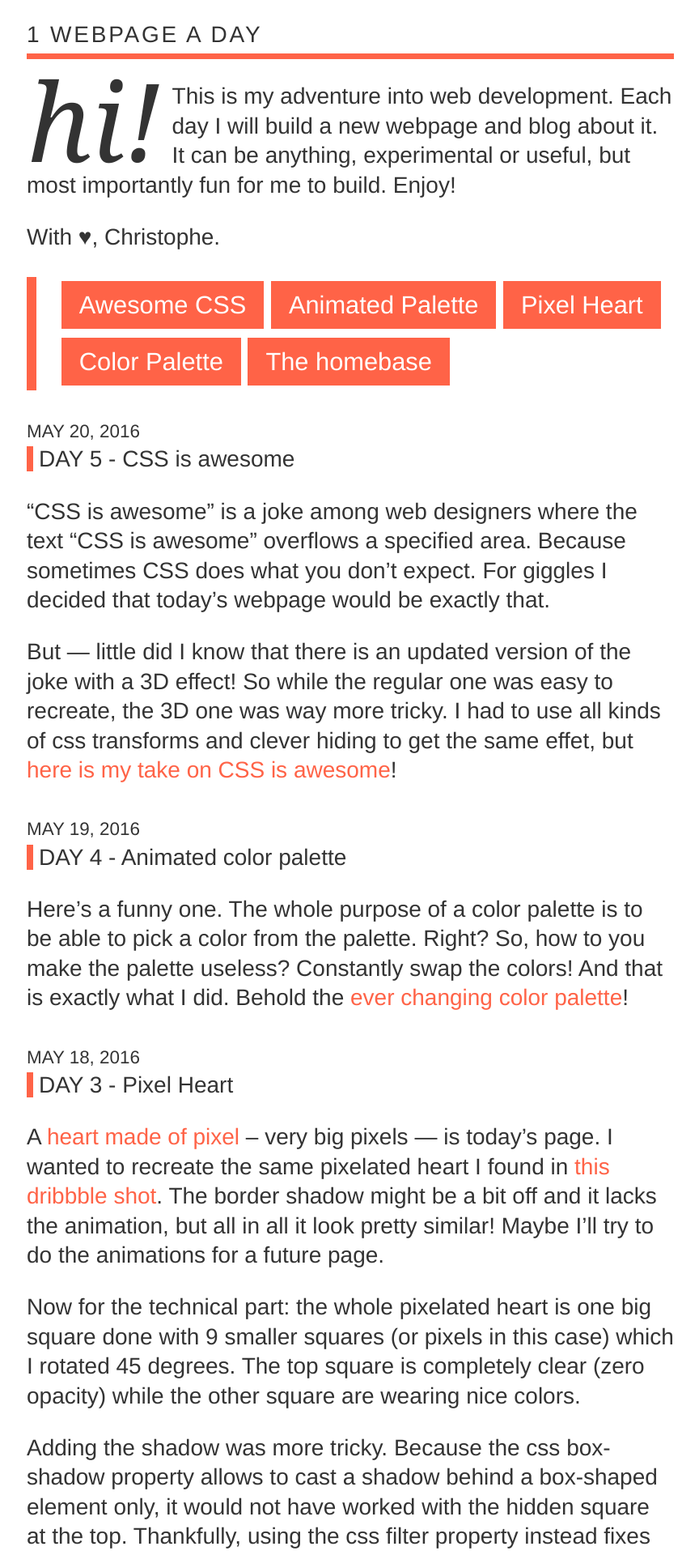
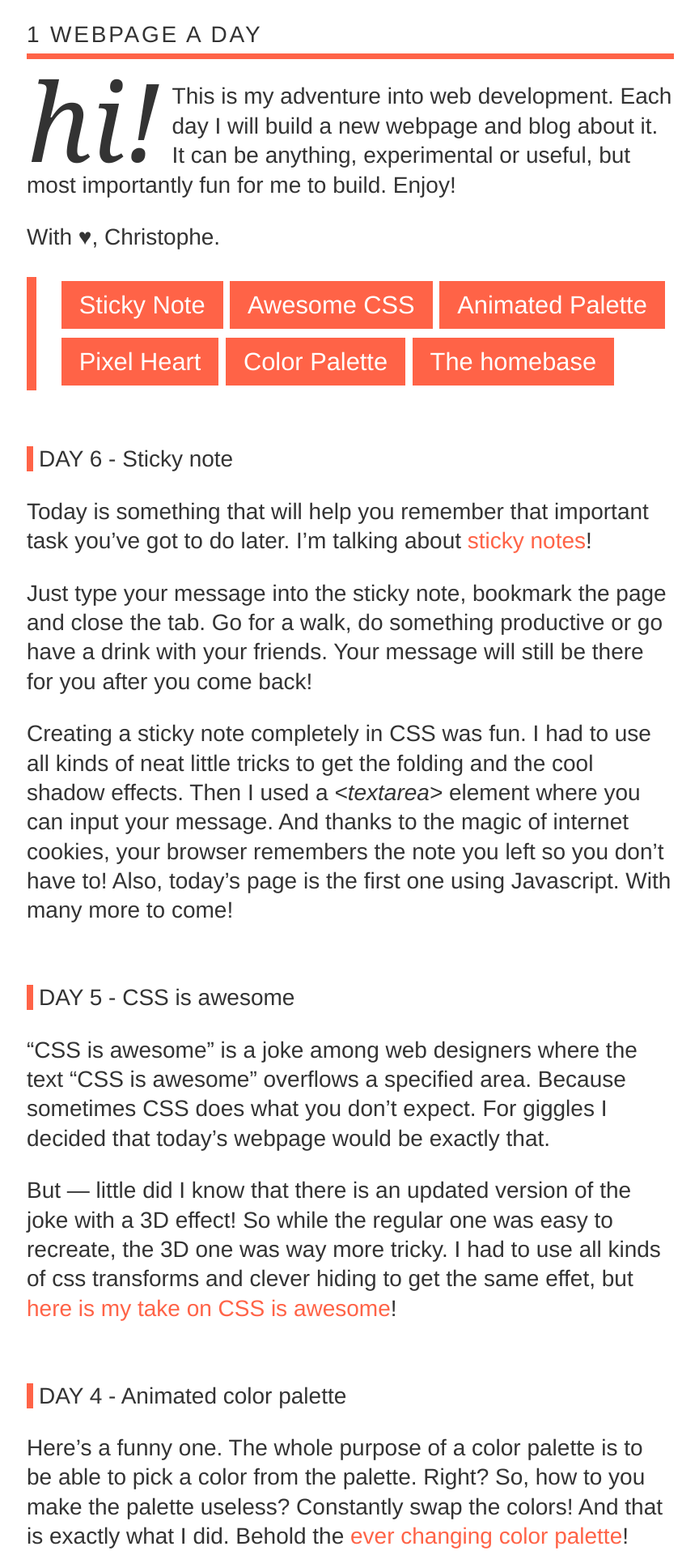
Before and after one commit to bnto/1wpad, a Jekyll site: the page built from index.html, in a window 1280 px wide. Shown: the top 1920 px of the page at 81% size, without its empty margins (207-1071 px from the left). Built offline with Jekyll 4.4.1, drawn with Linux system fonts in a browser that asks for light colours; nearby versions of some CDN libraries; comment, search, counter and statistics services are not loaded; some of the changed text lies outside the part shown.

Commit message:
Added Day 6

```diff
--- /dev/null
+++ b/_posts/2016-05-23-day-6-sticky-note.markdown
@@ -0,0 +1,22 @@
+---
+layout: post
+title:  "DAY 6 - Sticky note"
+date:   2016-05-23 20:00:00 +0200
+categories:
+active: blog
+---
+Today is something that will help you remember that important
+task you've got to do later. I'm talking about [sticky notes][todays-page]!
+
+Just type your message into the sticky note, bookmark the page and close the tab.
+Go for a walk, do something productive or go have a drink with your friends.
+Your message will still be there for you after you come back!
+
+Creating a sticky note completely in CSS was fun. I had to use all kinds of
+neat little tricks to get the folding and the cool shadow effects. Then I used
+a _\<textarea>_ element where you can input your message. And thanks to the magic
+of internet cookies, your browser remembers the note you left so you don't have to!
+Also, today's page is the first one using Javascript. With many more to come!
+
+
+[todays-page]: {{ site.baseurl }}/days/006-sticky-note.html
--- a/css/main.css
+++ b/css/main.css
@@ -203,6 +203,7 @@ article time {
 	text-transform: uppercase;
 	.color: #8b8888;
 	.font-weight: normal;
+	display: none;
 }
 article {
 	margin-bottom: 35px;
--- /dev/null
+++ b/days/006-sticky-note.html
@@ -0,0 +1,114 @@
+---
+layout: days
+title: Sticky Note
+---
+
+<style type="text/css" media="screen">
+	* {
+		padding: 0;
+		margin: 0;
+		box-sizing: border-box;
+		*border: 1px solid black;
+	}
+	.container {
+		max-width: 300px;
+		margin: 75px auto;
+	}
+	@media screen and (max-width: 320px) {
+		.container {
+			transform: scale(0.8);
+		}
+	}
+	.note {
+		width: 16em;
+		min-height: 14em;
+		background: #f8de59;
+		color: black;
+
+		.padding: 2em 2em 1em 2em;
+		*border: 1px solid black;
+		position: relative;
+	}
+	.note:before {
+		content: '';
+		position: absolute;
+		bottom: -2em;
+		left: 0;
+		right: 2em;
+		border: 1em solid #f8de59;
+		z-index: -1;
+	}
+	.note:after {
+		content: '';
+		position: absolute;
+		bottom: -2em;
+		right: 0;
+		border-width: 2em 2em 0 0;
+		border-style: solid;
+		border-color: #d69722 transparent;
+		filter: drop-shadow(-4px 5px 9px rgba(0,0,0,0.5));
+	}
+
+	.note {
+		filter: drop-shadow(3px 3px 10px rgba(0,0,0,0.8));
+		transform: rotate(7deg);
+	}
+
+	textarea{
+		width: 8.4em;
+		height: 5.8em;
+		margin: 20% 0.8em 0 0.8em;
+		padding: 0;
+		border: 0;
+		overflow: hidden;
+		background: transparent;
+		font: italic 1.6em Georgia, Times, serif;
+		letter-spacing: -1px;
+		outline-style: none;
+	    resize: none;
+		.white-space: pre;
+		.text-align: center;
+	}
+
+</style>
+
+<div class="container">
+	<div class="note">
+		<!-- <p>Remember to pick up
+			some milk at the store!</p> -->
+		<textarea name="note" id="js-note"
+		onkeyup="setCookie('notetoself',this.value, exp);"
+		spellcheck="false">1. Type note here&#13;2. Bookmark page&#13;3. Free your mind&#13;4. ?????&#13;5. Profit!</textarea>
+	</div>
+</div>
+
+<script>
+
+	function setCookie(name, value, expires) {
+	document.cookie = name + "=" + escape(value) + "; path=/" + ((expires == null) ? "" : "; expires=" + expires.toGMTString());
+	}
+
+	function getCookie(name) {
+		var cname = name + "=";
+		var dc = document.cookie;
+
+	    if (dc.length > 0) {
+			begin = dc.indexOf(cname);
+				if (begin != -1) {
+				begin += cname.length;
+				end = dc.indexOf(";", begin);
+					if (end == -1) end = dc.length;
+					return unescape(dc.substring(begin, end));
+				}
+			}
+		document.note.focus();
+		return "1. Type note here\n2. Bookmark page\n3. Free your mind\n4. ?????\n5. Profit!";
+	}
+
+	var exp = new Date();                                   // make new date object
+	exp.setTime(exp.getTime() + (1000 * 60 * 60 * 24 * 365)); // set it 30 days ahead
+
+	var note = document.getElementById('js-note');
+	note.value = getCookie('notetoself');
+
+</script>
--- a/index.html
+++ b/index.html
@@ -16,6 +16,7 @@ title: 1 webpage a day
 <!-- webpage list -->
 <ol reversed>
 	<!-- <li><a href="#"></a></li> -->
+	<li><a href="/days/006-sticky-note.html">Sticky Note</a></li>
 	<li><a href="/days/005-css-is-awesome.html">Awesome CSS</a></li>
 	<li><a href="/days/004-animated-color-palette.html">Animated Palette</a></li>
 	<li><a href="/days/003-pixel-heart.html">Pixel Heart</a></li>
```
